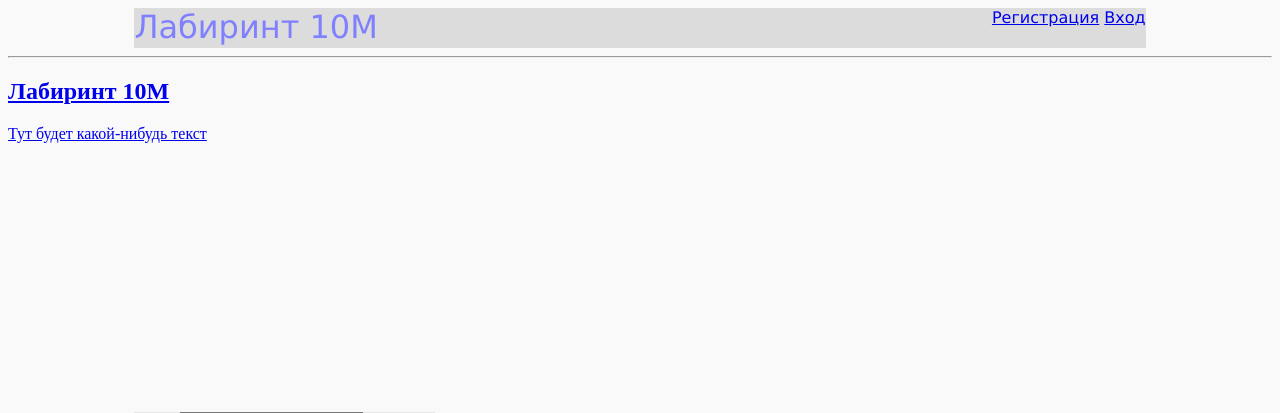
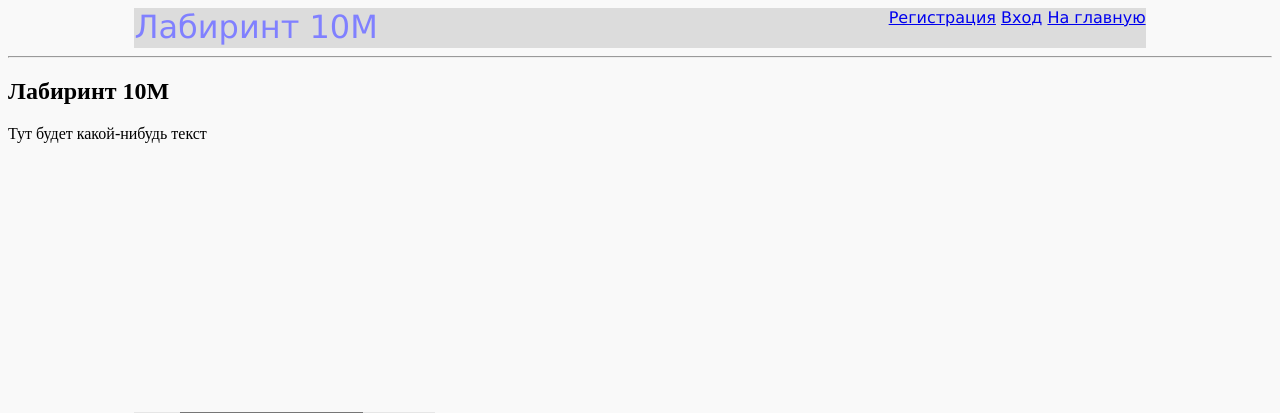
Before and after one commit to m20-sch57/labyrinth, a Flask app: page / in a window 1280 px wide. Shown: the top 413 px of the page. Run offline with Flask 2, Linux system fonts and the light colour scheme.

Commit message:
fixed typo

```diff
--- a/app/templates/base_with_header.html
+++ b/app/templates/base_with_header.html
@@ -12,7 +12,7 @@
 				<a href="{{ url_for('register') }}">Регистрация</a>
 				<a href="{{ url_for('login') }}">Вход</a>
 			{% endif %}
-			<a href="{{ url_for('index') }}>"На главную</a>
+			<a href="{{ url_for('index') }}">На главную</a>
 		</div>
 		<hr>
 		{% block content %}{% endblock %}
```
